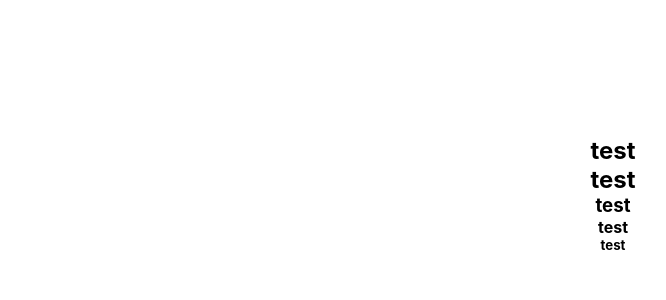
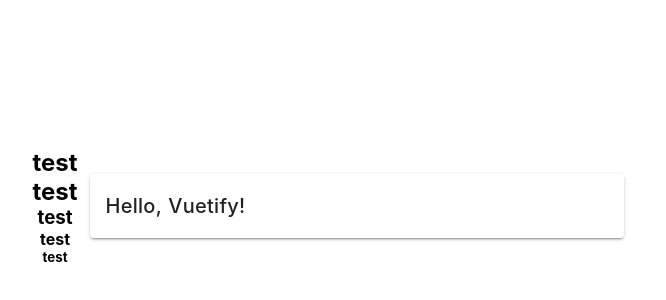
Before and after one commit to KoushiKagawa/kuroco_test, a Nuxt app: page /about in a window 1280 px wide. Shown: the part 206-506 px from the top of the page, without its empty margins (27-693 px from the left). Built offline with nearby package versions, Linux system fonts and the light colour scheme.

Commit message:
edit index.vuw

```diff
--- a/nuxt.config.js
+++ b/nuxt.config.js
@@ -39,7 +39,8 @@
     }
   },
   modules: [
-    '@nuxtjs/axios'
+    '@nuxtjs/axios',
+    '@nuxtjs/vuetify'
   ],
   env: {
     BASE_URL
--- a/package.json
+++ b/package.json
@@ -18,6 +18,7 @@
     "nuxt": "^2.0.0"
   },
   "devDependencies": {
+    "@nuxtjs/vuetify": "^1.11.3",
     "babel-eslint": "^10.0.1",
     "eslint": "^4.19.1",
     "eslint-friendly-formatter": "^4.0.1",
--- a/pages/about.vue
+++ b/pages/about.vue
@@ -7,6 +7,17 @@
       <h4>test</h4>
       <h5>test</h5>
     </div>
+    <template>
+      <v-container>
+        <v-row justify="center">
+          <v-col cols="6">
+            <v-card>
+              <v-card-title>Hello, Vuetify!</v-card-title>
+            </v-card>
+          </v-col>
+        </v-row>
+      </v-container>
+    </template>
   </section>
 </template>
 
--- a/pages/blogs/index.vue
+++ b/pages/blogs/index.vue
@@ -10,8 +10,9 @@
 export default {
     async asyncData ({ $axios }) {
         try {
-            const response = await $axios.$get(process.env.BASE_URL + '/rcms-api/1/blogs')
+            //const response = await $axios.$get(process.env.BASE_URL + '/rcms-api/1/blogs')
             //const response = await $axios.$get('https://kagawa.g.kuroco.app/rcms-api/1/blogs')
+            const response = await $axios.$get(process.env.ROOT_MNG_URL + '/rcms-api/1/blogs')
             return { response }
         }catch (e) {
             console.log(e.message)
```
Also changed, not shown: 2 other files (tests, documents, lock files or other folders).
